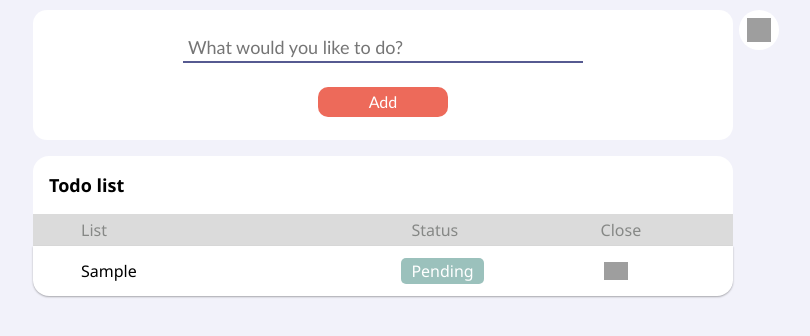
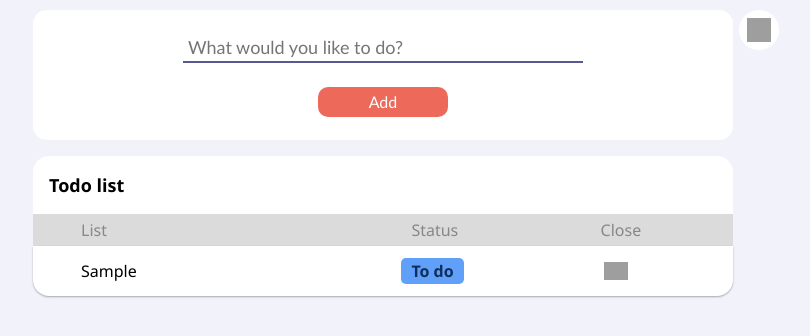
Before and after one commit to Oleksandr-Toderash/Js-Todolist, a website built with webpack: page src/index.html in a window 1280 px wide. Both pictures are taken after typing "Sample" into the empty fields and a click on the button "Add". Shown: the whole page, without its empty margins (257-1067 px from the left). Built offline with nearby package versions, Linux system fonts and the light colour scheme; grey boxes are pictures that could not be loaded; files whose address does not match are found by name.

Commit message:
Add some style for status view

```diff
--- a/src/components/css/todo-container.css
+++ b/src/components/css/todo-container.css
@@ -89,10 +89,21 @@
 
 .task-status {
   width: fit-content;
-  background-color: #9bc1bc;
   padding: 5px 10px;
   border-radius: 5px;
-  color: white;
+  font-weight: 600;
+}
+.task-status.to-do {
+  background-color: #61a0f8;
+  color: #0e2f5d;
+}
+.task-status.pending {
+  background-color: #8974f2;
+  color: #352C63;
+}
+.task-status.done {
+  background-color: #53ca12;
+  color: #37471F;
 }
 
 #taskList {
--- a/src/components/js/todo-container.js
+++ b/src/components/js/todo-container.js
@@ -26,7 +26,12 @@ class Task {
 
     const pMarkClassElem = document.createElement('p');
     pMarkClassElem.classList.add('task-status');
-    pMarkClassElem.textContent = 'Pending';
+    pMarkClassElem.classList.add('to-do');
+    // pMarkClassElem.classList.add('pending');
+    // pMarkClassElem.classList.add('done');
+    pMarkClassElem.textContent = 'To do';
+    // pMarkClassElem.textContent = 'Pending';
+    // pMarkClassElem.textContent = 'Done';
 
     const divIconClassElem = document.createElement('div');
     divIconClassElem.classList.add('tasklist');
@@ -165,7 +170,3 @@ wallpaperImgElem.forEach(img => {
 const savedImgBody = localStorage.getItem('imgBody');
 
 document.body.style.backgroundImage = `url(${savedImgBody})`;
-
-// 1step define a property
-// 2step set the localstorage
-// 3step get the localstorage outside
```
